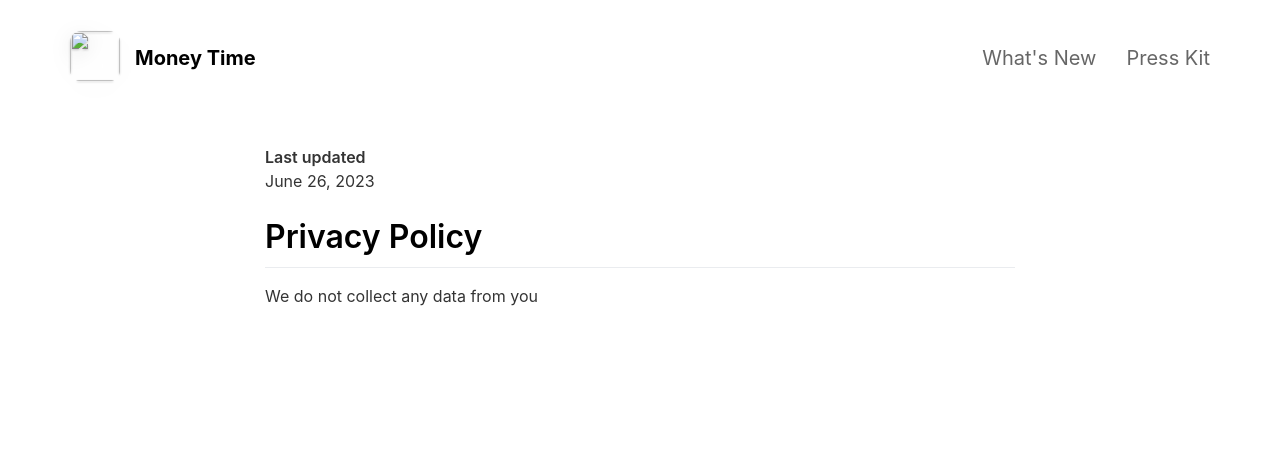
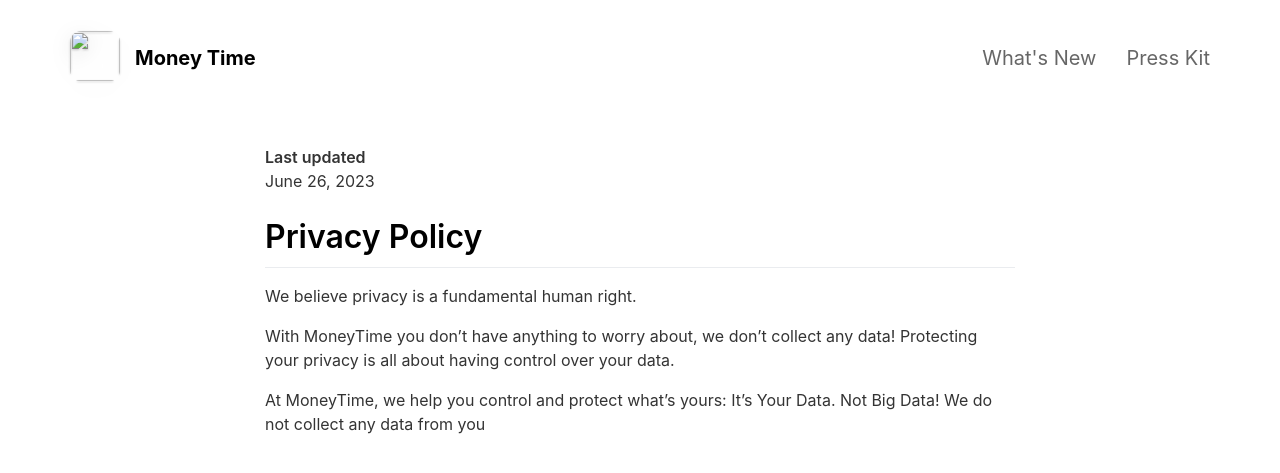
Before and after one commit to SwiftDevStudent/mtwtf, a Jekyll site: the page built from _pages/privacypolicy.md, in a window 1280 px wide. Shown: the top 473 px of the page. Built offline with Jekyll 4.4.1, drawn with Linux system fonts in a browser that asks for light colours; nearby versions of some CDN libraries.

Commit message:
Update privacypolicy.md

```diff
--- a/_pages/privacypolicy.md
+++ b/_pages/privacypolicy.md
@@ -8,4 +8,9 @@ include_in_header: false
 June 26, 2023
 
 # Privacy Policy
+We believe privacy is a fundamental human right.
+
+With MoneyTime you don’t have anything to worry about, we don’t collect any data! Protecting your privacy is all about having control over your data.
+
+At MoneyTime, we help you control and protect what’s yours: It’s Your Data. Not Big Data!
 We do not collect any data from you
```
